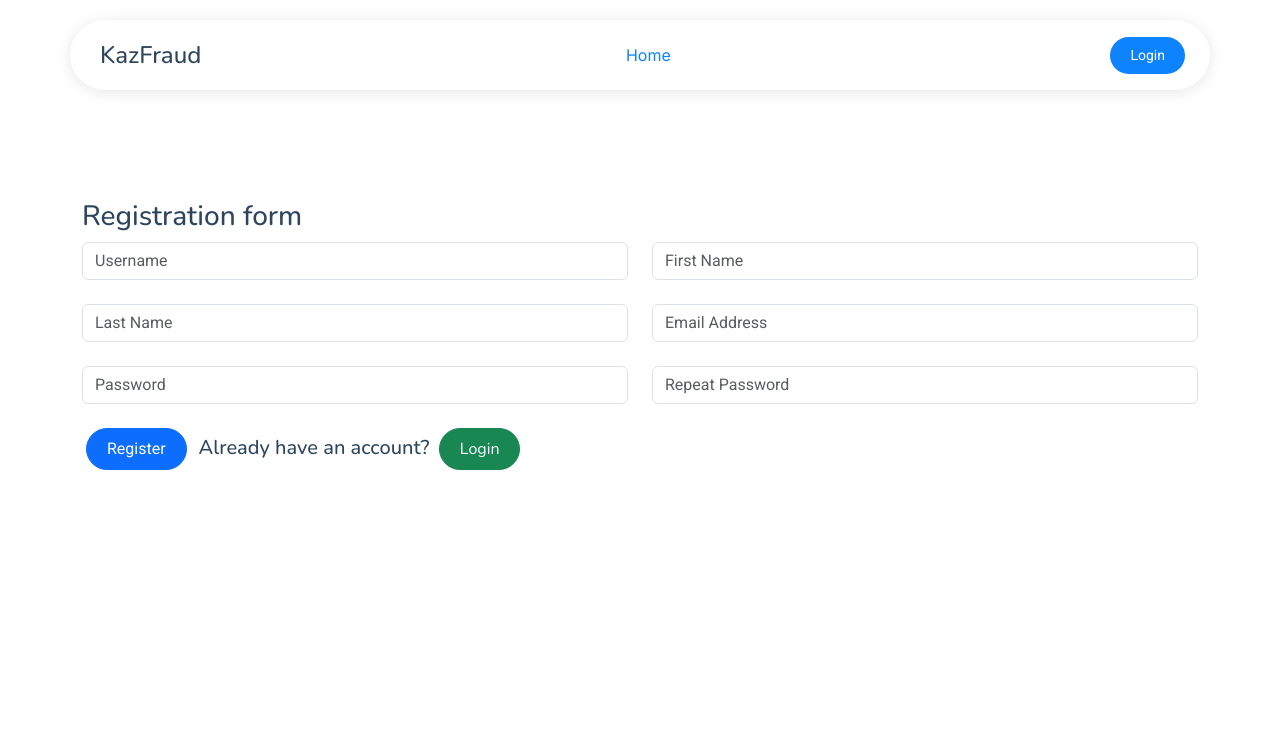
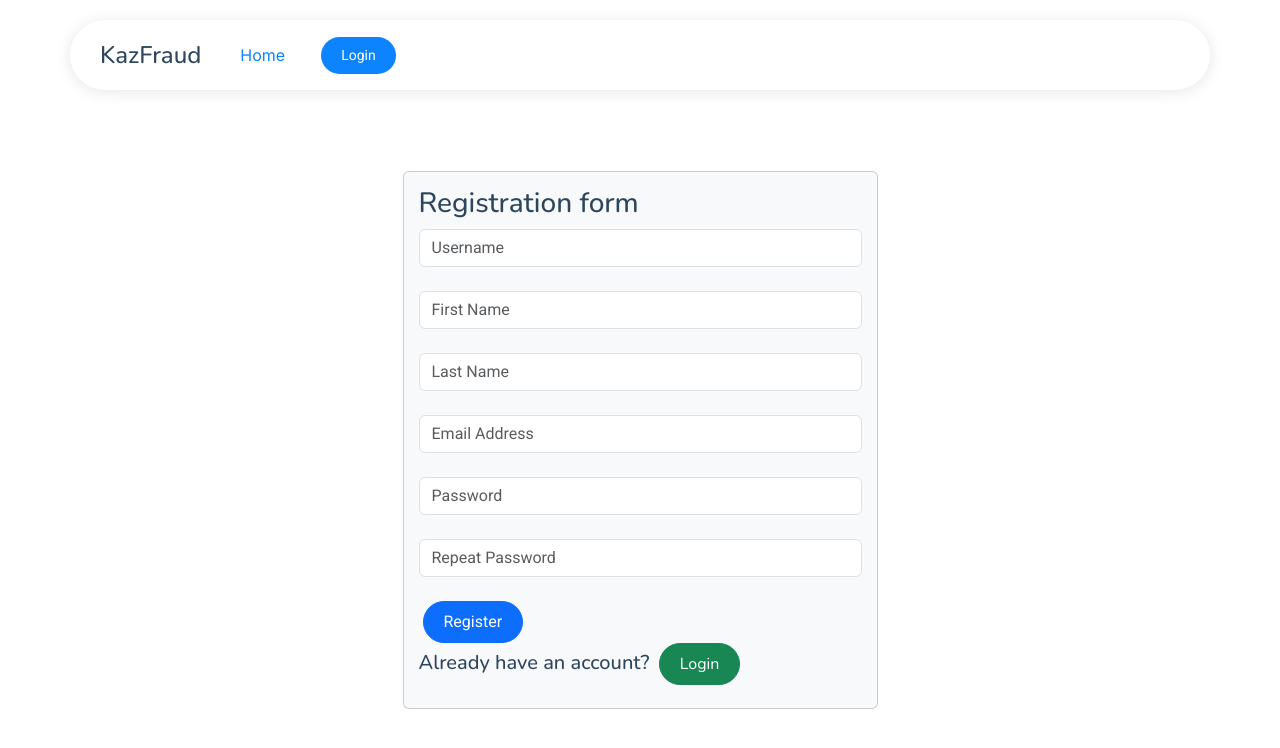
Before and after one commit to TagleD/firewall, a Django app: page /account/register/ in a window 1280 px wide. Shown: the top 748 px of the page. Run offline with Django 4.2, Linux system fonts and the light colour scheme; parts of the project's set-up code (start-up, migrations or seed data) failed here and were passed over; some libraries are stand-ins or nearby versions.

Commit message:
исправлены моменты по верстке

```diff
--- a/source/account/templates/registration.html
+++ b/source/account/templates/registration.html
@@ -2,11 +2,9 @@
 {% load i18n %}
 
 {% block content %}
-
-    <div class="container mt-200">
-        <div class="row">
-            <div class="col-lg-12">
-                <div class="contact-form" data-aos="fade-up" data-aos-delay="300">
+    <div class="container main-container">
+        <div class="row d-flex justify-content-center">
+            <div class="col-5 card text-bg-light form-margins" style="padding: 15px; margin-top: 15%;">
                 <h3>Registration form</h3>
 
                 <!-- Display form errors if any -->
@@ -27,27 +25,27 @@
                     {% csrf_token %}
                     <div class="row gy-4">
 
-                            <div class="col-md-6">
+                        <div class="col-12">
                             {{ form.username }}
                         </div>
 
-                            <div class="col-md-6 ">
+                        <div class="col-12">
                             {{ form.first_name }}
                         </div>
 
-                            <div class="col-md-6">
+                        <div class="col-12">
                             {{ form.last_name }}
                         </div>
 
-                            <div class="col-md-6">
+                        <div class="col-12">
                             {{ form.email }}
                         </div>
 
-                            <div class="col-md-6">
+                        <div class="col-12">
                             {{ form.password }}
                         </div>
 
-                            <div class="col-md-6">
+                        <div class="col-12">
                             {{ form.password_confirm }}
                         </div>
 
@@ -66,11 +64,8 @@
 
                     </div>
                 </form>
-
-                </div>
             </div>
         </div>
     </div>
 
-
 {% endblock %}
--- a/source/templates/base.html
+++ b/source/templates/base.html
@@ -39,21 +39,21 @@
 
 <!-- Start Header -->
 <header id="header" class="header d-flex align-items-center fixed-top">
-    <div class="header-container container-fluid container-xl position-relative d-flex align-items-center justify-content-between">
+    <div class="header-container container-fluid container-xl position-relative d-flex align-items-center justify-content-left">
 
         <a href="{% url 'index' %}" class="logo d-flex align-items-center me-auto me-xl-0">
             <!-- Uncomment the line below if you also wish to use an image logo -->
             <!-- <img src="assets/img/logo.png" alt=""> -->
-            <h1 class="sitename">KazFraud</h1>
+            <h1 class="sitename" style="margin-right: 12px;">KazFraud</h1>
         </a>
 
         <nav id="navmenu" class="navmenu">
             <ul>
-                <li>
+                <li style="margin-right: 12px; margin-left: 12px;">
                     <a href="{% url 'index' %}" class="active">Home</a>
                 </li>
                 {% if request.user.is_authenticated %}
-                    <li>
+                    <li style="margin-right: 12px; margin-left: 12px;">
                         <a href="{% url 'user_detail' user.pk %}">Transaction analysis</a>
                 {% endif %}
 
@@ -84,9 +84,9 @@
             <i class="mobile-nav-toggle d-xl-none bi bi-list"></i>
         </nav>
         {% if request.user.is_authenticated %}
-            <a class="btn-getstarted" href="{% url 'user_detail' user.pk %}">Dashboard</a>
+            <a style="margin-left: 24px;" class="btn-getstarted" href="{% url 'user_detail' user.pk %}">Dashboard</a>
         {% else %}
-            <a class="btn-getstarted" href="{% url 'login' %}">Login</a>
+            <a style="margin-left: 24px;" class="btn-getstarted" href="{% url 'login' %}">Login</a>
         {% endif %}
 
 
```
Also changed, not shown: source/account/templates/login.html (+4 -7 lines). Lines whose indentation alone changed are shown as unchanged.
